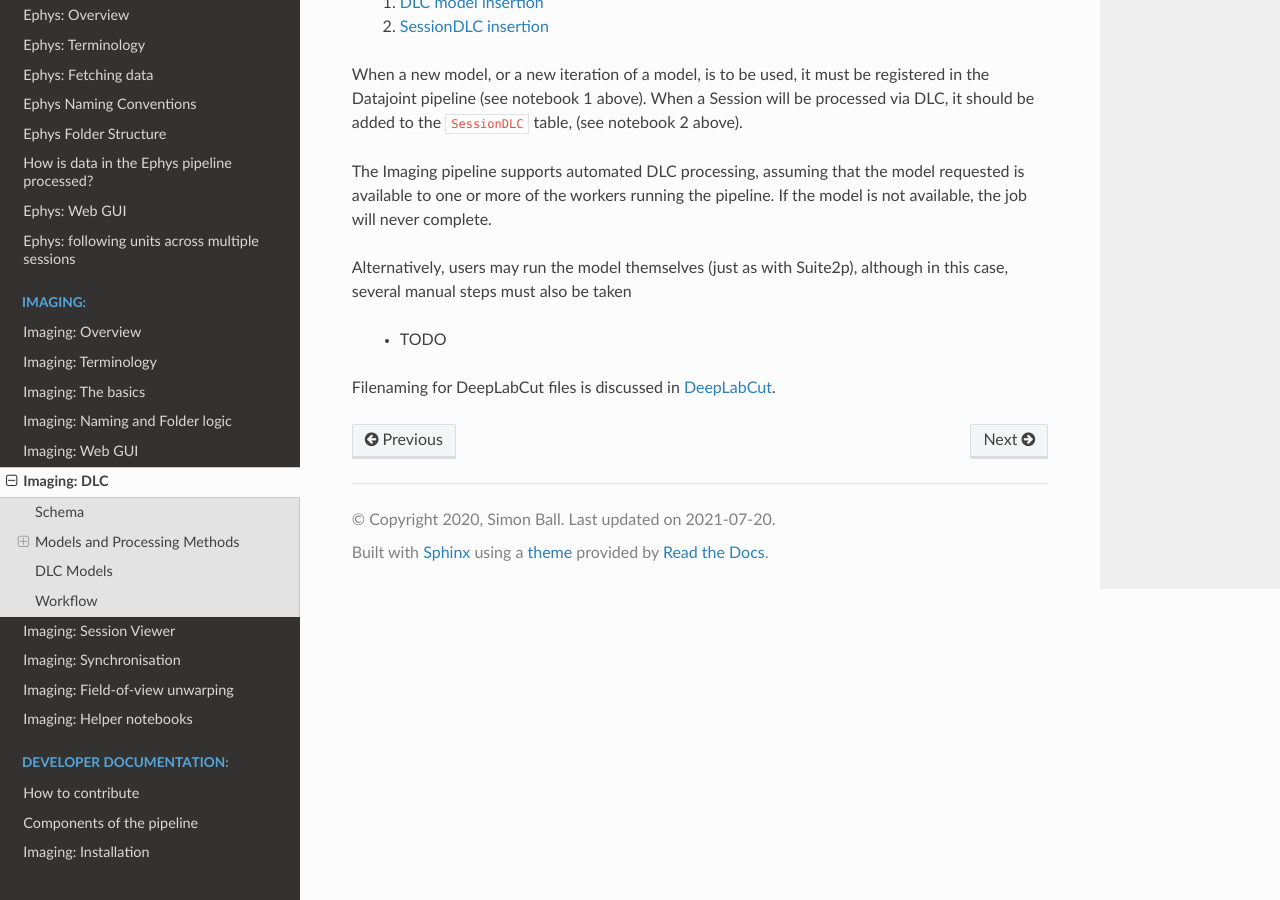
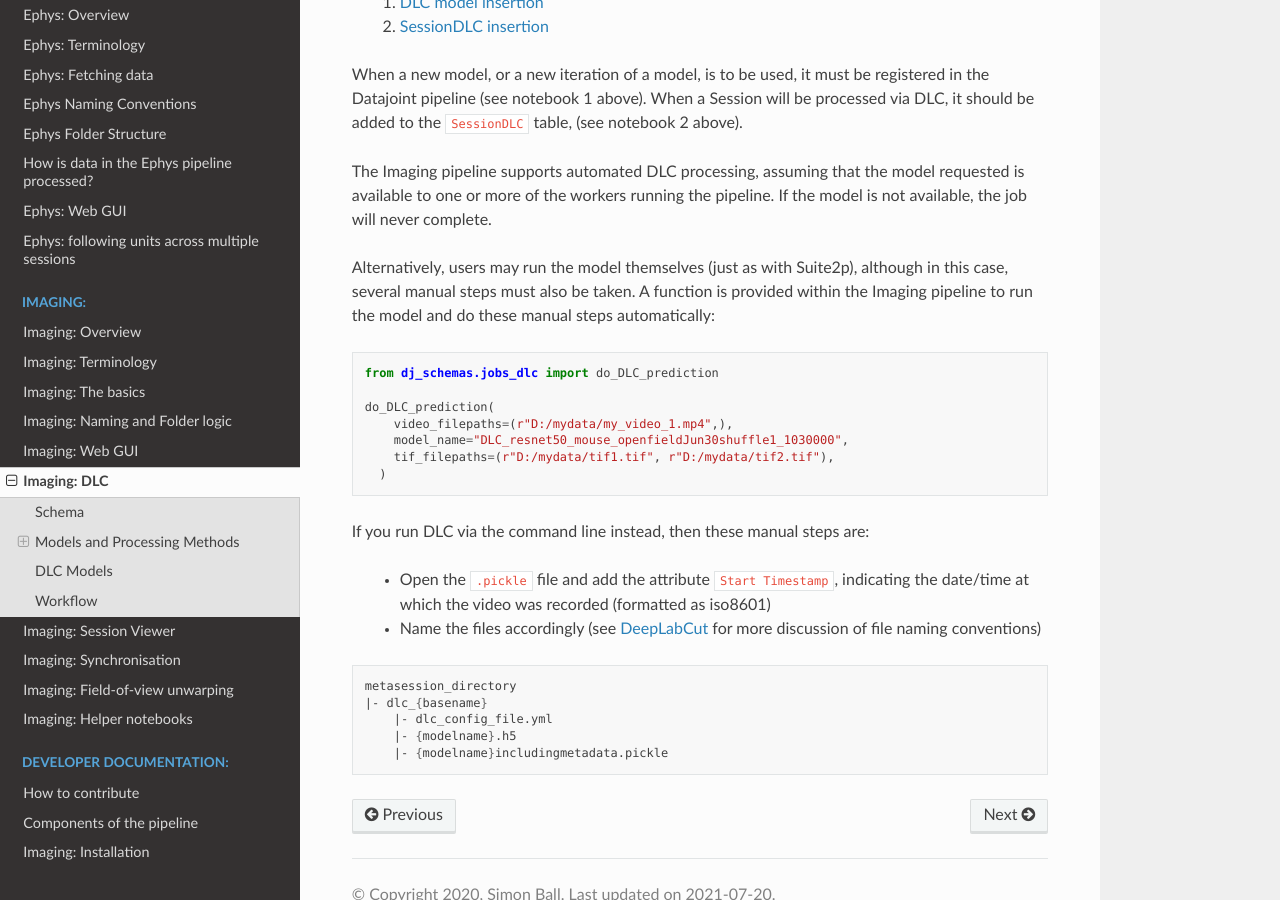
Before and after one commit to kavli-ntnu/dj-docs, a Sphinx documentation site: the page built from docs/imaging/dlc.rst, in a window 1280 px wide and 900 px high, scrolled down 3805 px. Built offline with Sphinx 7.4.7 and the Read the Docs theme 2.0.0, drawn with Linux system fonts in a browser that asks for light colours.

Commit message:
Expand on running DLC yourself

```diff
--- a/docs/imaging/dlc.rst
+++ b/docs/imaging/dlc.rst
@@ -130,8 +130,27 @@
 
 The Imaging pipeline supports automated DLC processing, assuming that the model requested is available to one or more of the workers running the pipeline. If the model is not available, the job will never complete.
 
-Alternatively, users may run the model themselves (just as with Suite2p), although in this case, several manual steps must also be taken
+Alternatively, users may run the model themselves (just as with Suite2p), although in this case, several manual steps must also be taken. A function is provided within the Imaging pipeline to run the model and do these manual steps automatically:
 
-  * TODO
+.. code-block:: python
 
-Filenaming for DeepLabCut files is discussed in :ref:`Imaging naming dlc`.
+    from dj_schemas.jobs_dlc import do_DLC_prediction
+
+    do_DLC_prediction(
+        video_filepaths=(r"D:/mydata/my_video_1.mp4",),
+        model_name="DLC_resnet50_mouse_openfieldJun30shuffle1_1030000",
+        tif_filepaths=(r"D:/mydata/tif1.tif", r"D:/mydata/tif2.tif"),
+      )
+
+If you run DLC via the command line instead, then these manual steps are:
+
+  * Open the ``.pickle`` file and add the attribute ``Start Timestamp``, indicating the date/time at which the video was recorded (formatted as iso8601)
+  * Name the files accordingly (see :ref:`Imaging naming dlc` for more discussion of file naming conventions)
+
+.. code-block:: bash
+
+    metasession_directory
+    |- dlc_{basename}
+        |- dlc_config_file.yml
+        |- {modelname}.h5
+        |- {modelname}includingmetadata.pickle
```
